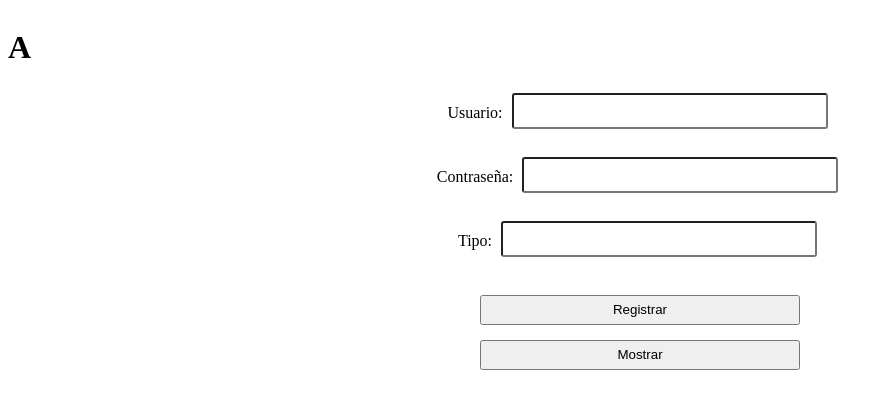
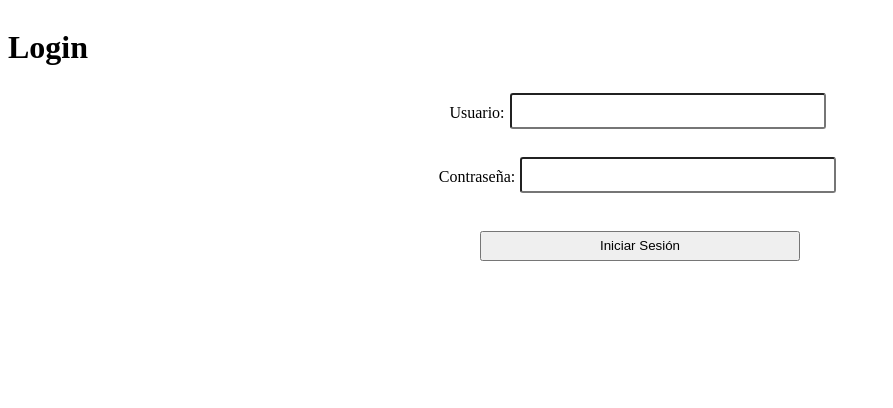
Before and after one commit to Jostero32/Programa_prueba_react_mysql_nodejs, a React (Create React App) app in the folder client/: page / in a window 1280 px wide. Shown: the top 408 px of the page, without its empty margins (0-893 px from the left). Built offline with nearby package versions, Linux system fonts and the light colour scheme.

Commit message:
Se creo el formulario

```diff
--- a/client/src/App.js
+++ b/client/src/App.js
@@ -1,59 +1,36 @@
 import './App.css';
-import { useState } from "react";
-import Axios from "axios";
+import {
+  BrowserRouter as Router,
+  Route, Routes
+} from "react-router-dom";
+import Login from './login/login.jsx';
+import Home from './home/home.jsx';
+import { AuthProvider } from './authContext.js';
+import ProtectedRoute from './protectedRoute.js';
+
+function App() {
 
 
-function App() {
-  const [usuario, setUsuario] = useState("");
-  const [clave, setClave] = useState("");
-  const [tipo, setTipo] = useState("");
-  const [listaUsuarios, setUsuarios] = useState([]);
+  return (
+    <AuthProvider>
+      <Router>
+        <div className="App">
+          <Routes>
+            <Route path='/' element={<Login />} />
+            <Route
+              path="/home"
+              element={
+                <ProtectedRoute>
+                  <Home />
+                </ProtectedRoute>
+              }
+            />
+          </Routes>
+        </div>
+      </Router>
+    </AuthProvider>
 
-  const registrar= ()=>{
-    Axios.post("http://localhost:3001/registrarUsuario",{
-      usuario:usuario,
-      clave:clave,
-      tipo:tipo
-   }).then(()=>{
-    alert("Registro Correcto");
-   })
-  }
 
-  const seleccionUsuarios= ( )=>{
-    Axios.get("http://localhost:3001/seleccionUsuarios").then((response)=>{
-      setUsuarios(response.data);
-    })
-  }
-
-  return (
-    <div className="App">
-      <h1>A</h1>
-      <div className="datos">
-        <label>Usuario: <input type="text"
-        onChange={(event) => {
-          setUsuario(event.target.value);
-        }
-        } /></label><br />
-        <label>Contraseña: <input type="text"
-        onChange={(event) => {
-          setClave(event.target.value);
-        }
-        } /></label><br />
-        <label>Tipo: <input type="text"
-        onChange={(event) => {
-          setTipo(event.target.value);
-        }
-        } /></label><br />
-
-        <button onClick={registrar}>Registrar</button>
-        <button onClick={seleccionUsuarios}>Mostrar</button>
-      </div>
-      <ul>
-        {listaUsuarios.map((val,key) => (
-          <li>{val.usuario} </li>
-        ))}
-      </ul>
-    </div>
   );
 }
 
--- /dev/null
+++ b/client/src/authContext.js
@@ -0,0 +1,25 @@
+import React, { createContext, useContext, useState } from 'react';
+
+const AuthContext = createContext();
+
+export const AuthProvider = ({ children }) => {
+    const [isAuthenticated, setIsAuthenticated] = useState(false);
+
+    const login = () => {
+        setIsAuthenticated(true);
+    };
+
+    const logout = () => {
+        setIsAuthenticated(false);
+    };
+
+    return (
+        <AuthContext.Provider value={{ isAuthenticated, login, logout }}>
+            {children}
+        </AuthContext.Provider>
+    );
+};
+
+export const useAuth = () => {
+    return useContext(AuthContext);
+};
--- /dev/null
+++ b/client/src/home/home.jsx
@@ -0,0 +1,9 @@
+import React from 'react'
+
+const home = () => {
+  return (
+    <div>home</div>
+  )
+}
+
+export default home
--- /dev/null
+++ b/client/src/login/login.jsx
@@ -0,0 +1,48 @@
+import { useState } from "react";
+import { useNavigate } from "react-router-dom";
+import Axios from "axios";
+import { useAuth } from "../authContext";
+
+const Login = () => {
+  const [usuario, setUsuario] = useState("");
+  const [clave, setClave] = useState("");
+  const navigate = useNavigate();
+  const { login } = useAuth();
+  const [res, setRes] = useState([]);
+
+  const handleLogin = () => {
+    // Verificar las credenciales del usuario
+    alert('a')
+    Axios.get("http://localhost:3001/seleccionUsuarios").then((response) => {
+        alert('b');
+        setRes(response.data);
+      })
+  }
+
+  return (
+    <div>
+      <h1>Login</h1>
+      <div className="datos">
+        <label>
+          Usuario:
+          <input
+            type="text"
+            onChange={(event) => {setUsuario(event.target.value);}}
+          />
+        </label>
+        <br />
+        <label>
+          Contraseña:
+          <input
+            type="password"
+            onChange={(event) => {setClave(event.target.value);}}
+          />
+        </label>
+        <br />
+        <button onClick={handleLogin}>Iniciar Sesión</button>
+      </div>
+    </div>
+  );
+};
+
+export default Login;
--- /dev/null
+++ b/client/src/protectedRoute.js
@@ -0,0 +1,15 @@
+import React from 'react';
+import { Navigate } from 'react-router-dom';
+import { useAuth } from './authContext';
+
+const ProtectedRoute = ({ children }) => {
+    const { isAuthenticated } = useAuth();
+
+    if (!isAuthenticated) {
+        return <Navigate to="/" replace />;
+    }
+
+    return children;
+};
+
+export default ProtectedRoute;
```
Also changed, not shown: 1 other file (tests, documents, lock files or other folders).
